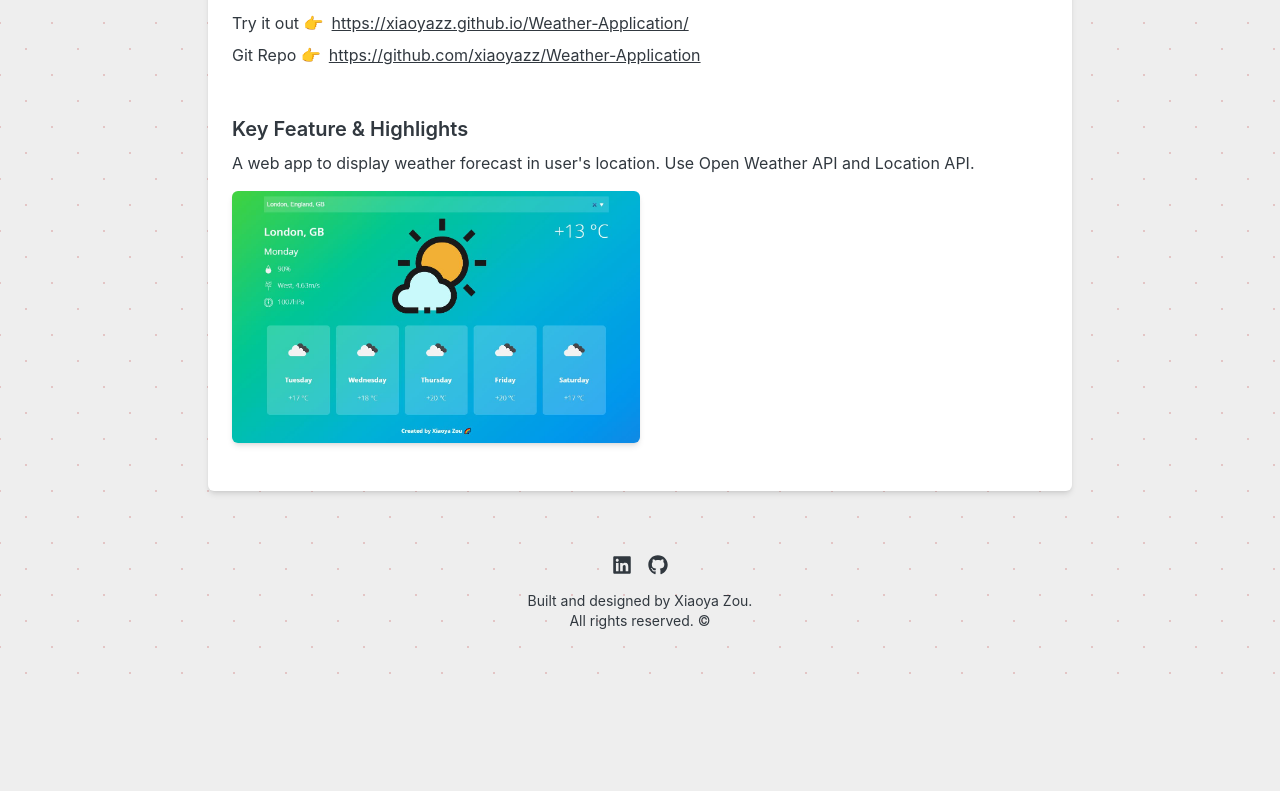
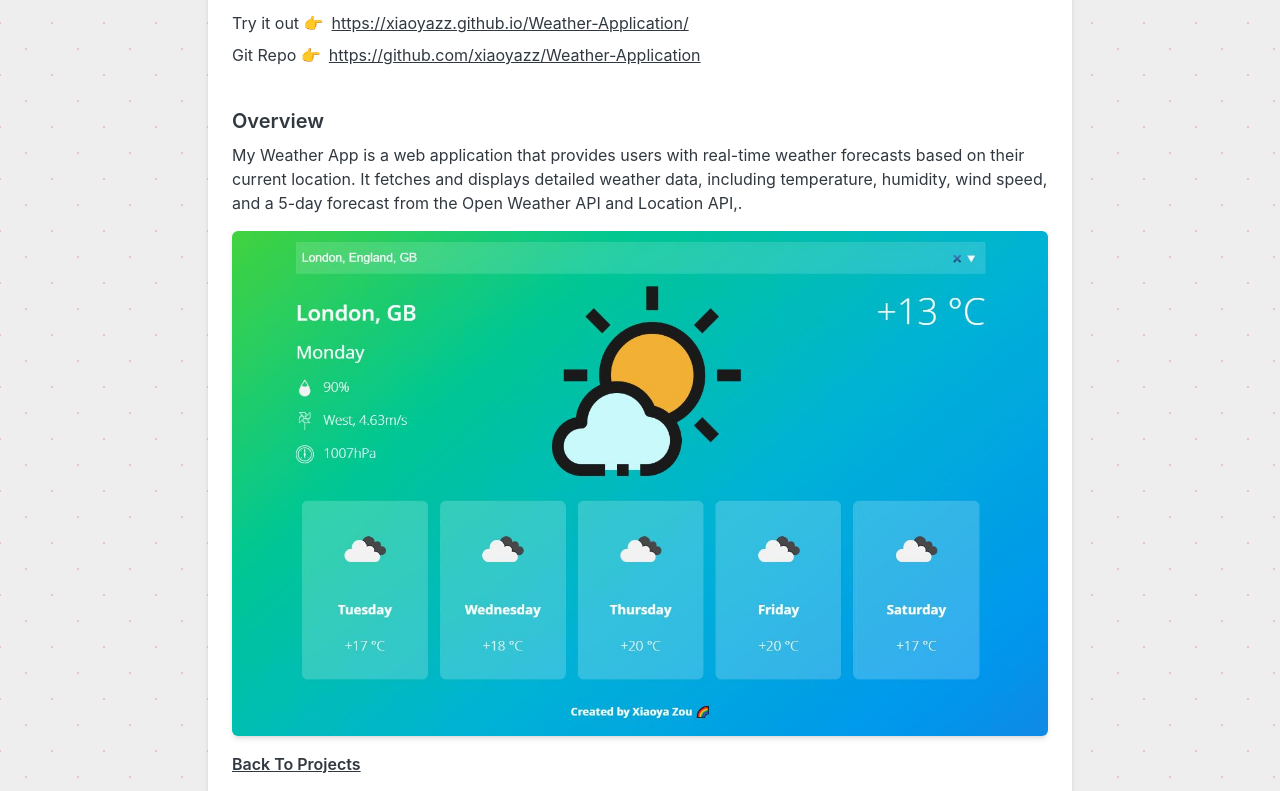
Before and after one commit to xiaoyazz/xiaoya-v2, a React (Create React App) app: page /projects/1 in a window 1280 px wide. Shown: the part 289-1080 px from the top of the page. Before the commit the page ends 984 px from the top, so only its background shows below. Built offline with nearby package versions, Linux system fonts and the light colour scheme; what tailwindcss-animated would draw is missing.

Commit message:
Adjust image width

```diff
--- a/src/components/DarkModeToggle.js
+++ b/src/components/DarkModeToggle.js
@@ -1,6 +1,6 @@
 import React, { useState, useEffect } from 'react';
 import { BsSunFill } from 'react-icons/bs';
-import { BsMoonStarsFill } from "react-icons/bs";
+import { BsMoonFill } from "react-icons/bs";
 
 
 const DarkModeToggle = () => {
@@ -25,7 +25,7 @@ const DarkModeToggle = () => {
             {darkMode ? (
                 <BsSunFill className="text-xl dark:hover:text-[#3bba9c]" />
             ) : (
-                <BsMoonStarsFill className="text-xl hover:text-[#9c505a]" />
+                <BsMoonFill className="text-xl hover:text-[#9c505a]" />
             )}
         </button>
     );
--- a/src/components/Projects.js
+++ b/src/components/Projects.js
@@ -22,7 +22,7 @@ const Projects = () => {
                     .map((project) => (
                         <div
                             key={project.id}
-                            className="relative shadow-md rounded-md bg-[#f7f7ed] bg-opacity-90 hover:bg-opacity-100 hover:shadow-lg p-4 transform transition duration-300 hover:-translate-y-2 flex flex-col dark:bg-white dark:bg-opacity-5 dark:hover:bg-opacity-10 dark:shadow-gray-950"
+                            className="relative shadow-md rounded-md bg-[#f7f7ed] bg-opacity-90 hover:bg-opacity-100 hover:shadow-lg p-4 transform transition duration-300 hover:-translate-y-2 flex flex-col dark:bg-white dark:bg-opacity-10 dark:hover:bg-opacity-15 dark:shadow-gray-950"
                         >
                             {/* Image */}
                             <img
--- a/src/data/projectDetails.json
+++ b/src/data/projectDetails.json
@@ -2,7 +2,7 @@
     {
         "id": 1,
         "title": "My Weather",
-        "details": "A web app to display weather forecast in user's location. Use Open Weather API and Location API.",
+        "overview": "My Weather App is a web application that provides users with real-time weather forecasts based on their current location. It fetches and displays detailed weather data, including temperature, humidity, wind speed, and a 5-day forecast from the Open Weather API and Location API,.",
         "features": "• Display weather in different cities.\n• Provides location, weather, humidity, wind, pressure, and a 5-day weather forecast.\n• Responsive on different devices.\n• Developed with HTML, CSS, and JavaScript.\n• Weather API: https://openweathermap.org/api\n• Location API: https://openweathermap.org/api/geocoding-api",
         "images": [
             "weather1.jpeg",
@@ -20,9 +20,9 @@
     {
         "id": 2,
         "title": "My Quiz App",
-        "details": "A quiz application that allows users to take quizzes in multiple categories. Built with JavaScript, HTML, and CSS, and integrated with the Open Quiz API to fetch dynamic questions.",
+        "overview": "The Quiz App is a fun and interactive web application that lets users take quizzes across multiple categories. Built using JavaScript, HTML, and CSS, the app offers a dynamic experience by fetching questions in real time through the Open Quiz API. Users can test their knowledge on a variety of topics while enjoying a clean and responsive interface.",
         "images": [
-            "",
+            "quiz.jpeg",
             ""
         ],
         "repoLink": "https://github.com/xiaoyazz/Quiz",
@@ -36,13 +36,13 @@
     {
         "id": 3,
         "title": "Feedback",
-        "details": "A React web application for collecting user feedback and service ratings. It uses JSON Server as a mock backend to store and retrieve feedback data.",
+        "overview": "The Feedback App is a React-based web application designed to make it easy for users to provide feedback and rate services. With its simple and user-friendly interface, the app allows users to share their thoughts, rate experiences, and contribute valuable insights. This makes it a practical tool for collecting feedback in a structured and efficient way.\nThe app uses JSON Server as a mock backend to store and retrieve feedback data. This setup allows for quick testing and development.",
         "images": [
-            "",
+            "feedbackApp.png",
             ""
         ],
-        "repoLink": "#",
-        "liveLink": "#",
+        "repoLink": "https://github.com/xiaoyazz/feedback-app",
+        "liveLink": "",
         "tags": [
             "React",
             "JSON Server",
@@ -53,13 +53,13 @@
     {
         "id": 4,
         "title": "Workout G.E.M.",
-        "details": "An Android application designed to support users in their fitness journey by tracking workouts, offering activity insights, and setting fitness goals.",
+        "overview": "The Workout G.E.M. App is an Android application designed to help users stay on top of their fitness goals by making it easier to track workouts, set goals, and monitor progress. Whether you’re just starting your fitness journey or you’re a seasoned athlete, the app provides a simple and intuitive way to log exercises and keep track of your daily activity. It also offers insights into your workout habits, helping you stay motivated and make informed decisions to improve your fitness routine.",
         "images": [
-            "",
+            "GEM.png",
             ""
         ],
-        "repoLink": "#",
-        "liveLink": "#",
+        "repoLink": "https://github.com/xiaoyazz/workout-app",
+        "liveLink": "",
         "tags": [
             "Android",
             "Mobile App",
@@ -69,13 +69,30 @@
     },
     {
         "id": 5,
-        "title": "Smart Food",
-        "details": "An iOS mobile app to manage food in the fridge. Users can view, add, edit, and delete food items and enable/disable expiry notifications. The app helps reduce food waste by keeping track of expiration dates.",
+        "title": "Wi-Fi Scanner",
+        "overview": "WiFi Scanner enables users to scan and retrieve information about available WiFi access points (APs) in the vicinity. It includes functionality to store scanned data locally using the Room database, ensuring efficient and structured storage on the device.\n The app also supports saving data to Firebase, providing cloud-based storage and real-time synchronization. This feature allows for seamless data management across multiple devices and enhances accessibility. The Firebase integration is the latest update to the app, enabling expanded use cases for network analysis and data sharing.",
         "images": [
             "",
             ""
         ],
-        "repoLink": "",
+        "repoLink": "https://github.com/xiaoyazz/wifi-scanning-app",
+        "liveLink": "",
+        "tags": [
+            "Android",
+            "Mobile App",
+            "Wi-Fi"
+        ],
+        "date": "February 1, 2024"
+    },
+    {
+        "id": 6,
+        "title": "Smart Food",
+        "overview": "The Smart Food App is a user-friendly iOS mobile application designed to help users efficiently manage their food inventory in the fridge. The app allows users to view, add, edit, and delete food items with ease. It features expiry notifications that users can enable or disable, providing timely reminders to prevent food waste.\nThe app uses Firebase as its backend database to securely store and manage user data.",
+        "images": [
+            "SmartFood.png",
+            ""
+        ],
+        "repoLink": "https://github.com/xiaoyazz/Smart-Food",
         "liveLink": "",
         "tags": [
             "iOS",
--- a/src/data/projectOverview.json
+++ b/src/data/projectOverview.json
@@ -1,12 +1,4 @@
 [
-    {
-        "id": 3,
-        "title": "Feedback",
-        "description": "A React web app to collect user feedback and service ratings. Use JSON server as backend.",
-        "image": "feedbackApp.png",
-        "liveLink": "#",
-        "repoLink": "#"
-    },
     {
         "id": 4,
         "title": "Workout G.E.M.",
@@ -17,6 +9,14 @@
     },
     {
         "id": 5,
+        "title": "Wi-Fi Scanner",
+        "description": "WiFi Scanner enables users to scan and retrieve information about available WiFi access points (APs) in the vicinity. It includes functionality to store scanned data locally using the Room database, ensuring efficient and structured storage on the device. The app also supports saving data to Firebase, providing cloud-based storage and real-time synchronization. This feature allows for seamless data management across multiple devices and enhances accessibility. The Firebase integration is the latest update to the app, enabling expanded use cases for network analysis and data sharing.",
+        "image": "SmartFood.png",
+        "liveLink": "",
+        "repoLink": ""
+    },
+    {
+        "id": 6,
         "title": "Smart Food",
         "description": "An iOS mobile app allowing users to manage food in their fridge. Users can view, add, edit, and delete food item, and enable/disable expiry notification.",
         "image": "SmartFood.png",
--- a/src/pages/ProjectDetailsPage.js
+++ b/src/pages/ProjectDetailsPage.js
@@ -39,7 +39,7 @@ const ProjectDetailsPage = () => {
                     Projects
                 </Link>
                 <span className="mx-2">/</span>
-                <span>{project.title}</span>
+                <span className="font-bold text-[#9c505a] dark:text-[#3bba9c]">{project.title}</span>
             </nav>
 
             <div className="relative max-w-4xl mx-auto mt-2 pt-8 mb-10 pb-8 px-6 text-left shadow-md rounded-md bg-white bg-opacity-100 dark:bg-[#4b4b4b] dark:bg-opacity-50 dark:shadow-gray-950">
@@ -59,6 +59,8 @@ const ProjectDetailsPage = () => {
 
                 <div className="flex flex-col gap-2">
                     <div className="flex items-center gap-2">
+                        {project.liveLink && ( // Render only if liveLink is not empty
+                            <>
                                 <span>Try it out 👉</span>
                                 <a
                                     href={project.liveLink}
@@ -68,6 +70,8 @@ const ProjectDetailsPage = () => {
                                 >
                                     {project.liveLink}
                                 </a>
+                            </>
+                        )}
                     </div>
 
                     {/* Git Repo */}
@@ -84,9 +88,9 @@ const ProjectDetailsPage = () => {
                     </div>
                 </div>
 
-                <div className="text-xl font-semibold mt-12 mb-2">Key Feature & Highlights</div>
+                {/* <div className="text-xl font-semibold mt-10 mb-2">Overview</div>
                 <p className="mb-4 mt-2">
-                    {project.details.split('\n').map((line, index) => (
+                    {project.overview.split('\n').map((line, index) => (
                         <p key={index} className="mb-2">{line}</p>
                     ))}</p>
                 <div className="flex gap-2 mb-4">
@@ -100,18 +104,42 @@ const ProjectDetailsPage = () => {
                                 className="w-full md:w-1/2 rounded-md shadow-md"
                             />
                         ))}
+                </div> */}
+                <div className="text-xl font-semibold mt-10 mb-2">Overview</div>
+                <div className="mb-4 mt-2 max-w-4xl mx-auto">
+                    {/* Overview */}
+                    <p>
+                        {project.overview.split("\n").map((line, index) => (
+                            <p key={index} className="mb-2">{line}</p>
+                        ))}
+                    </p>
+
+                    {/* Images */}
+                    <div className="flex flex-wrap gap-2 mt-4">
+                        {project.images
+                            .filter((image) => image.trim() !== "")
+                            .map((image, index) => (
+                                <img
+                                    key={index}
+                                    src={require(`../assets/${image}`)}
+                                    alt={`${project.title} screenshot ${index + 1}`}
+                                    className="w-full rounded-md shadow-md"
+                                />
+                            ))}
                     </div>
                 </div>
 
 
+                <div className="flex justify-between items-center mt-4 mb-4">
+                    <Link
+                        to={`/projects`}
+                        className="font-semibold underline hover:text-[#9c505a] dark:hover:text-[#3bba9c] "
+                    >
+                        Back To Projects
+                    </Link>
+                </div>
+            </div>
 
-
-            {/* <Link
-                to="/projects"
-                className="text-sm font-semibold text-blue-500 underline hover:text-blue-700 mt-6 block"
-            >
-                Back to Projects
-            </Link> */}
         </div>
     );
 };
--- a/src/pages/ProjectsPage.js
+++ b/src/pages/ProjectsPage.js
@@ -26,7 +26,7 @@ const ProjectsPage = () => {
                     <FaHome /> Home
                 </Link>
                 <span className="mx-2">/</span>
-                <span>Projects</span>
+                <span className="font-bold text-[#9c505a] dark:text-[#3bba9c]">Projects</span>
             </nav>
 
             {/* Projects Section */}
@@ -35,7 +35,7 @@ const ProjectsPage = () => {
                 {sortedProjects.map((project, index) => (
                     <div
                         key={index}
-                        className="relative shadow-md rounded-md bg-white bg-opacity-80 hover:bg-opacity-95 hover:shadow-lg p-4 transform transition duration-300 hover:-translate-y-2 flex flex-col dark:bg-opacity-5 dark:shadow-gray-900"
+                        className="relative shadow-sm rounded-md bg-white bg-opacity-80 hover:bg-opacity-95 hover:shadow-lg p-4 flex flex-col dark:bg-[#4b4b4b] dark:bg-opacity-50 dark:shadow-gray-900 dark:hover:shadow-md"
                     >
                         {/* Icon */}
                         <div className="flex items-center mb-4">
@@ -56,7 +56,7 @@ const ProjectsPage = () => {
                                 textOverflow: "ellipsis",
                             }}
                         >
-                            {project.details}
+                            {project.overview}
                         </p>
 
                         {/* Tags */}
@@ -75,7 +75,7 @@ const ProjectsPage = () => {
                         <div className="flex justify-between items-center mt-4 mb-4">
                             <Link
                                 to={`/projects/${project.id}`}
-                                className="text-sm font-semibold underline hover:text-[#9c505a]"
+                                className="text-sm font-semibold underline hover:text-[#9c505a] dark:hover:text-[#3bba9c]"
                             >
                                 Read More
                             </Link>
@@ -85,15 +85,24 @@ const ProjectsPage = () => {
             </div>
 
             {/* More Projects Link */}
-            <p className="mt-12 px-1">
+            <p className="mt-12 px-1 text-center">
                 <a
                     href="https://github.com/xiaoyazz"
                     target="_blank"
                     rel="noopener noreferrer"
                     className="hover:text-[#9c505a] transition-colors font-bold underline dark:hover:text-[#3bba9c]"
                 >
-                    More Projects on Github
+                    See More Projects on Github
                 </a>
+            </p>
+
+            <p className="mt-6 px-1 text-center">
+                <Link
+                    to={`/`}
+                    className="font-bold underline hover:text-[#9c505a] dark:hover:text-[#3bba9c]"
+                >
+                    Back To Home
+                </Link>
             </p>
 
             <hr className="border-t my-4 mt-8" />
```
Lines whose indentation alone changed are shown as unchanged.
